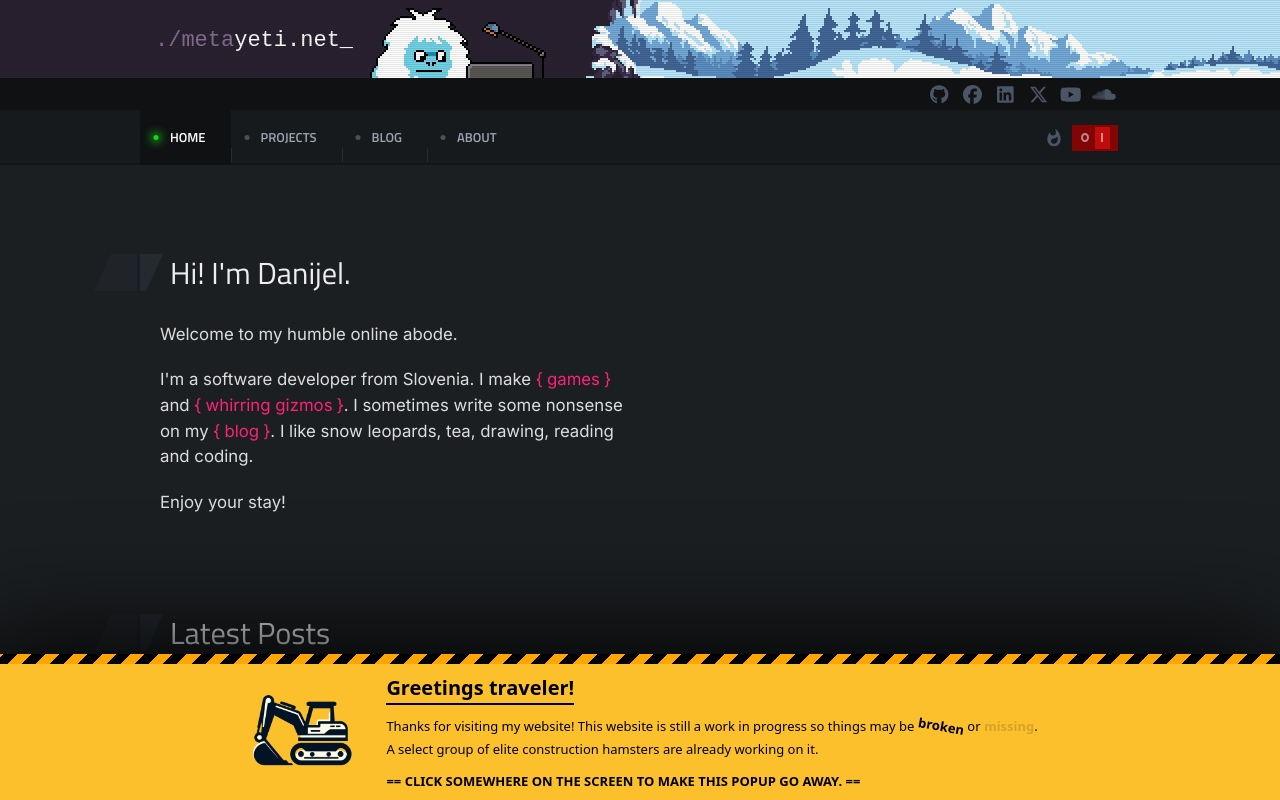
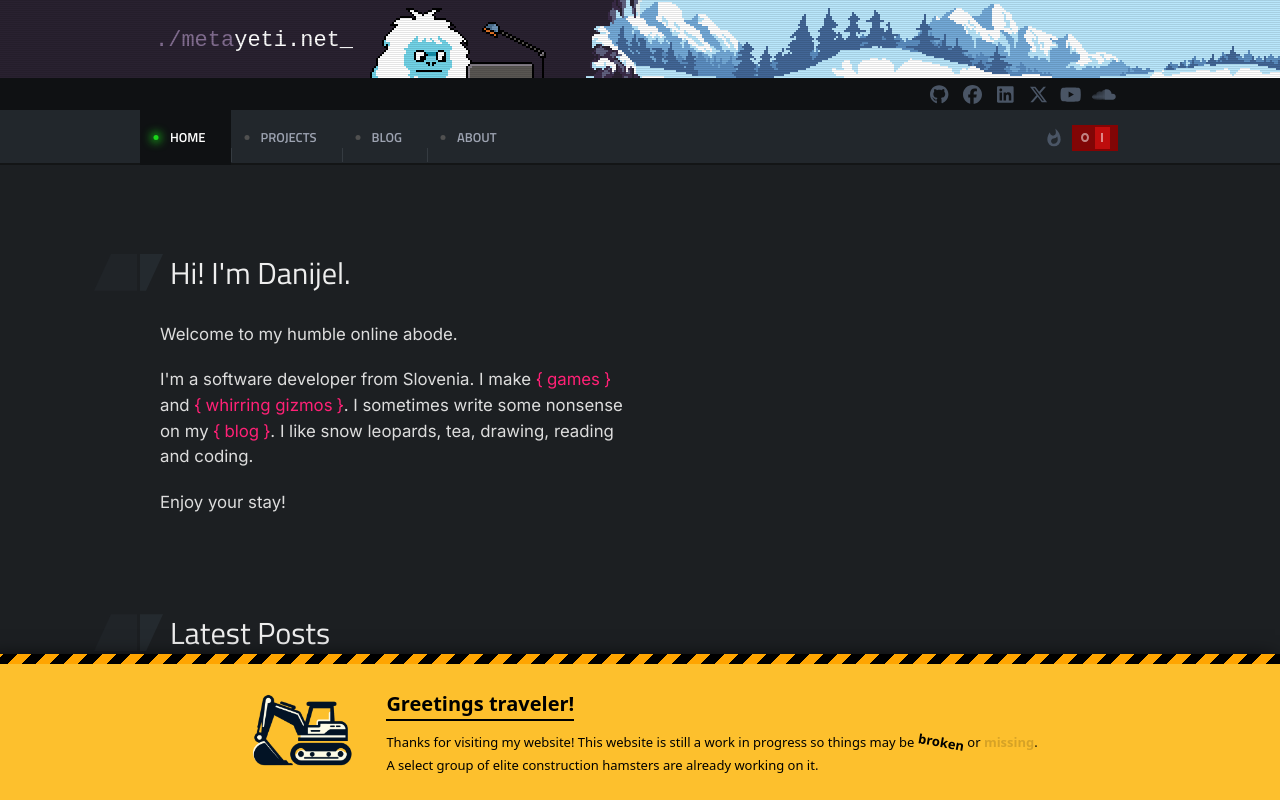
Before and after one commit to metayeti/metayeti.net, a Vue app: page / in a window 1280 px wide. Shown: the top 800 px of the page. Built offline with nearby package versions, Linux system fonts and the light colour scheme; a web font is replaced by a local one; what markdown-it-anchor would draw is missing.

Commit message:
Cleaner light theme

```diff
--- a/src/components/UnderConstructionPopup.vue
+++ b/src/components/UnderConstructionPopup.vue
@@ -40,7 +40,6 @@ onMounted(() => {
 					<section class="flex flex-col gap-1">
 						<p>Thanks for visiting my website! This website is still a work in progress so things may be <span class="broken">broken</span> or <span class="missing">missing</span>.</p>
 						<p>A select group of elite construction hamsters are already working on it.</p>
-						<p class="pt-2 font-bold uppercase">== Click somewhere on the screen to make this popup go away. ==</p>
 					</section>
 				</div>
 			</div>
@@ -58,7 +57,7 @@ onMounted(() => {
 	bottom: 0;
 	color: #000;
 	background-color: #fdc02d;
-	box-shadow: -10px 0 120px 20px #000;
+	box-shadow: -10px 0 20px 5px #000;
 	z-index: 9999;
 
 	&::before {
--- a/src/styles/colors.scss
+++ b/src/styles/colors.scss
@@ -9,13 +9,13 @@
 
 	// -- navigation bar --
 	--my-navigation-background1: #0f1113;
-	--my-navigation-background2: #171a1d;
+	--my-navigation-background2: #22272c;
 	--my-navigation-border: #131516;
 	--my-navigation-label: #9da3b1;
 	--my-navigation-label-highlight: #fff;
 	--my-navigation-light-dimmed: #505050;
 	--my-navigation-light-on: #1ad61a;
-	--my-navigation-cut-in: #262b30;
+	--my-navigation-cut-in: #353b41;
 	--my-navigation-social-icon: #4a5565;
 	--my-navigation-social-icon-highlight: #e5ebf7;
 
@@ -32,7 +32,7 @@
 	--my-content-heading2: #636e77;
 	--my-content-accent: #293036;
 	--my-content-accent-text: #90969c;
-	--my-content-flavor: #54fc54;
+	--my-content-flavor: #1eda06;
 	--my-content-link: #ff2176;
 	--my-content-link-hover: #fff;
 	--my-content-note: #686b75;
@@ -69,6 +69,7 @@
 	--my-global-background: #171a1d;
 
 	// -- navigation bar --
+	/*
 	--my-navigation-background1: #0f1113;
 	--my-navigation-background2: #171a1d;
 	--my-navigation-border: #131516;
@@ -79,42 +80,43 @@
 	--my-navigation-cut-in: #262b30;
 	--my-navigation-social-icon: #4a5565;
 	--my-navigation-social-icon-highlight: #e5ebf7;
+	*/
 
 	// -- footer --
-	--my-footer-background: #edf0f3;
+	--my-footer-background: #ebebeb;
 	--my-footer-text: #9098a0;
 	--my-footer-text-highlight: #0c0c0c;
 
 	// -- main content --
-	--my-content-background: #fff;
+	--my-content-background: #dfdfdf;
 	--my-content-text: #000;
-	--my-content-text-dimmed: #7a8994;
+	--my-content-text-dimmed: #858585;
 	--my-content-heading: #000;
-	--my-content-heading2: #636e77;
-	--my-content-accent: #cecbc6;
-	--my-content-accent-text: #333;
-	--my-content-flavor: #1eda06;
-	--my-content-link: #ff391f;
+	--my-content-heading2: #3b3b3b;
+	--my-content-accent: #c2c2c2;
+	--my-content-accent-text: #030303;
+	--my-content-flavor: #14ac00;
+	--my-content-link: #f75104;
 	--my-content-link-hover: #000000;
 	--my-content-note: #686b75;
 	--my-content-bullet: #484f64;
 
 	// -- sidebar --
-	--my-sidebar-heading: #9ea1ac;
-	--my-sidebar-searchbox: #23272b;
+	--my-sidebar-heading: #9c9c9c;
+	--my-sidebar-searchbox: #eeeeee;
 	--my-sidebar-searchbox-focus: #23272b;
-	--my-sidebar-searchbox-focus-background: #1c1f22;
-	--my-sidebar-searchbox-text: #d0d7e0;
-	--my-sidebar-search-button-icon: #69717c;
+	--my-sidebar-searchbox-focus-background: #f3f3f3;
+	--my-sidebar-searchbox-text: #3d3d3d;
+	--my-sidebar-search-button-icon: #666666;
 	--my-sidebar-search-button-icon-highlight: #e5ebf7;
-	--my-sidebar-tag-text: #8e959b;
-	--my-sidebar-tag-text-highlight: #fff;
-	--my-sidebar-tag-background: #23272b;
+	--my-sidebar-tag-text: #353535;
+	--my-sidebar-tag-text-highlight: #000000;
+	--my-sidebar-tag-background: #c4c4c4;
 	--my-sidebar-tag-background-highlight: #5a5e64;
-	--my-sidebar-tag-count-text: #999;
-	--my-sidebar-tag-count-background: #1b1e20;
+	--my-sidebar-tag-count-text: #818181;
+	--my-sidebar-tag-count-background: #e0e0e0;
 
 	// -- special --
-	--my-image-border: #1a1a1a;
-	--my-image-shadow: #050505;
+	--my-image-border: #cccccc;
+	--my-image-shadow: #ebebeb;
 }
```
